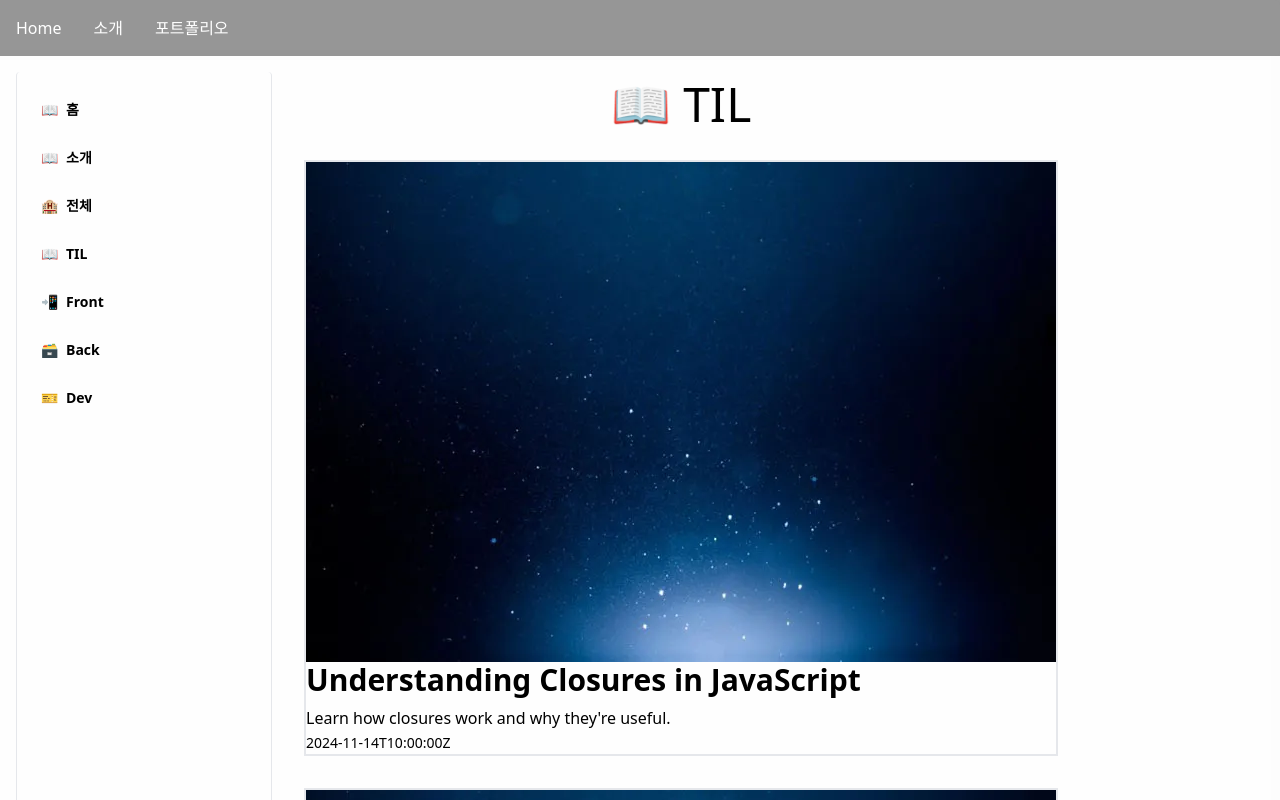
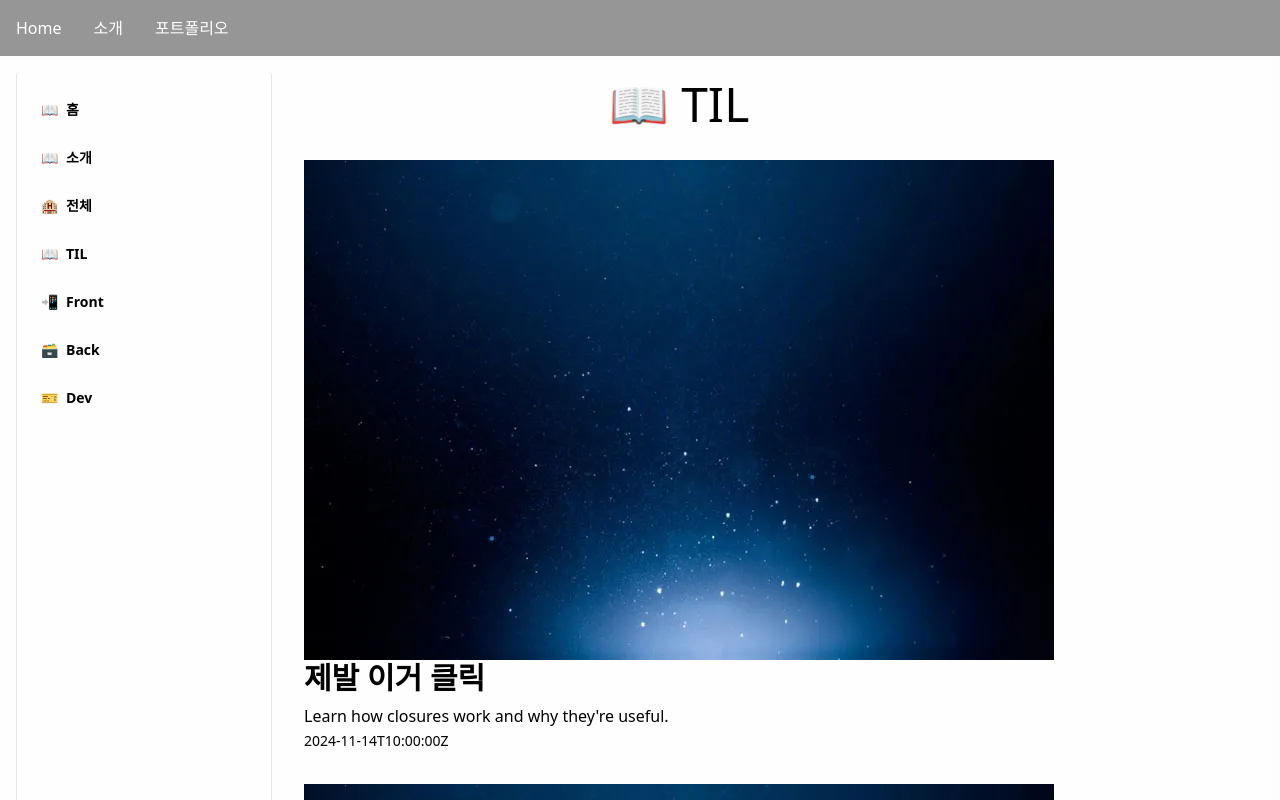
Before and after one commit to DongYeopMe/blog_port, a React (Vite) app in the folder frontend/: page /TodayLearn in a window 1280 px wide. Shown: the top 800 px of the page. Built offline with nearby package versions, Linux system fonts and the light colour scheme.

Commit message:
뼈대 및 수정

```diff
--- a/frontend/package.json
+++ b/frontend/package.json
@@ -10,6 +10,7 @@
     "http-proxy-middleware": "^3.0.0",
     "react": "^18.3.1",
     "react-dom": "^18.3.1",
+    "react-markdown": "^9.0.1",
     "react-router-dom": "^6.28.0",
     "web-vitals": "^2.1.4"
   },
--- a/frontend/src/App.jsx
+++ b/frontend/src/App.jsx
@@ -5,10 +5,63 @@ import Layout from './components/Layout';
 import Home from './pages/Home';
 import Introduction from './pages/Introduction';
 import TodayLearn from './pages/TodayLearn'
+import PostPage from './pages/PostPage'
 const mockData = [{
     id: 1,
-    title: "Understanding Closures in JavaScript",
-    content: "Closures are a powerful feature in JavaScript...",
+    title: "제발 이거 클릭",
+    content: `# Markdown Test Document
+
+## Introduction
+
+This is a **Markdown** document to test various features of Markdown rendering. Below are some examples of headers, lists, links, tables, and other elements.
+
+---
+
+## Headers
+
+### H3 Header
+#### H4 Header
+##### H5 Header
+
+---
+
+## Text Formatting
+
+- **Bold text**
+- *Italic text*
+- ~~Strikethrough text~~
+
+> "This is a blockquote. Markdown is simple yet powerful!"
+
+---
+
+## Links and Images
+
+### Links
+- [Google](https://www.google.com)
+- [Markdown Guide](https://www.markdownguide.org)
+
+### Images
+![Sample Image](https://via.placeholder.com/300x150)
+
+---
+
+## Lists
+
+### Unordered List
+- Item 1
+    - Sub-item 1.1
+    - Sub-item 1.2
+- Item 2
+- Item 3
+
+### Ordered List
+1. First Item
+2. Second Item
+    1. Sub-item 2.1
+    2. Sub-item 2.2
+3. Third Item
+`,
     created_At: "2024-11-14T10:00:00Z",
     category: "TIL",
     description: "Learn how closures work and why they're useful.",
@@ -124,6 +177,8 @@ function App() {
           <Route path="/" element={<Home/>}/>
           <Route path='/introduction' element={<Introduction/>}/>
           <Route path='/TodayLearn' element={<TodayLearn/>}/>
+          <Route path='TodayLearn/post/:title' element={<PostPage/>}/>
+
         </Routes>
       </Layout>
     </postStateContext.Provider>
--- a/frontend/src/components/Post.jsx
+++ /dev/null
@@ -1,15 +0,0 @@
-import { Link } from "react-router-dom";
-import image1 from "../assets/image1.webp"
-
-const Post = ({id,title,description,created_At}) =>{
-    return (
-        <div id = "post" className="border-2 min-w-80 max-w-7xl mt-6 ">
-            <img src={image1}></img>
-            <h1 id="title" className="text-2xl font-bold sm:text-3xl mb-2 text-2xl"><Link>{title}</Link></h1>
-            <div id="description" className="">{description}</div>
-            <span id="create_At" className="text-sm mb-2">{created_At}</span>
-        </div>
-    )
-}
-
-export default Post;
--- /dev/null
+++ b/frontend/src/components/PostItem.jsx
@@ -0,0 +1,37 @@
+import { useNavigate } from "react-router-dom";
+import ReactMarkdown from "react-markdown";
+
+
+const PostItem = ({title,content,create_At,category}) =>{
+const mockContent = `
+    # Hello World
+    This is a **Markdown** example with:
+    - Bullet points
+    - Links [Google](https://google.com)
+    `;
+
+
+    return (
+        <div className="flex flex-col justify-items-center w-[632px]">
+                <header className="flex flex-col">
+                    <h1 className="text-3xl font-bold font-mono my-4">{title}</h1>
+                    <h4 className="text-sky-400 font-bold font-sans">{category}</h4>
+                    <p className="text-sm font-light text-right my-8">{create_At}</p>
+                </header>
+                <article className="flex flex-row-reverse">
+                    <aside className="ml-12 w-auto">
+                        <div className="inline-block">
+                            <ul className="">
+                                <li>여러가지</li>
+                                <li>두번째</li>
+                            </ul>
+                        </div>
+                    </aside>
+                    <div className="">
+                        <ReactMarkdown>{content}</ReactMarkdown>
+                    </div>
+                </article>
+        </div>
+    )
+}
+export default PostItem;
--- /dev/null
+++ b/frontend/src/components/Viewer.jsx
@@ -0,0 +1,30 @@
+import { Link } from "react-router-dom";
+import image1 from "../assets/image1.webp"
+import { useNavigate } from "react-router-dom";
+
+
+const Viewer = ({id,title,content,description,created_At}) =>{
+    const nav = useNavigate();
+    return (
+        <div id = "post" className="min-w-80 max-w-7xl mt-6 cursor-pointer"
+        onClick = {()=>{
+                    nav(`post/${title}`,{
+                    state: {
+                        title: title,
+                        content: content,
+                        create_At: created_At,
+                        category: "TIL",
+                        description: description,
+                    },
+                    })
+                }}>
+            <img src={image1}></img>
+            <h1 id="title" className="text-2xl font-bold sm:text-3xl mb-2 text-2xl">
+                {title}</h1>
+            <div id="description" className="">{description}</div>
+            <span id="create_At" className="text-sm mb-2">{created_At}</span>
+        </div>
+    )
+}
+
+export default Viewer;
--- a/frontend/src/pages/PostPage.jsx
+++ b/frontend/src/pages/PostPage.jsx
@@ -0,0 +1,10 @@
+import PostItem from "../components/PostItem";
+import { useLocation } from "react-router-dom";
+const PostPage = () =>{
+    const location = useLocation();
+    const {title,content,create_At,category} = location.state;
+    return(
+        <PostItem title={title} content={content} create_At={create_At} category={category}/>
+    );
+}
+export default PostPage;
--- a/frontend/src/pages/TodayLearn.jsx
+++ b/frontend/src/pages/TodayLearn.jsx
@@ -1,5 +1,5 @@
 import { useNavigate } from "react-router-dom";
-import Post from "../components/Post"
+import Viewer from "../components/Viewer"
 import { postStateContext } from '../App'; // Context import
 import { useContext, useState } from "react";
 
@@ -19,11 +19,12 @@ const TodayLearn = () =>{
         <main className="flex flex-col mb-4 mt-2 gap-2">
             <h1 className="text-center text-5xl">📖 TIL</h1>
             {data.map((post)=>(
-            <Post
+            <Viewer
             key={post.id}
             title={post.title}
+            content={post.content}
             description={post.description}
-            created_At = {post.created_At}></Post>
+            created_At = {post.created_At}></Viewer>
            ))}
         </main>
     );
```
Also changed, not shown: 1 other file (tests, documents, lock files or other folders).
